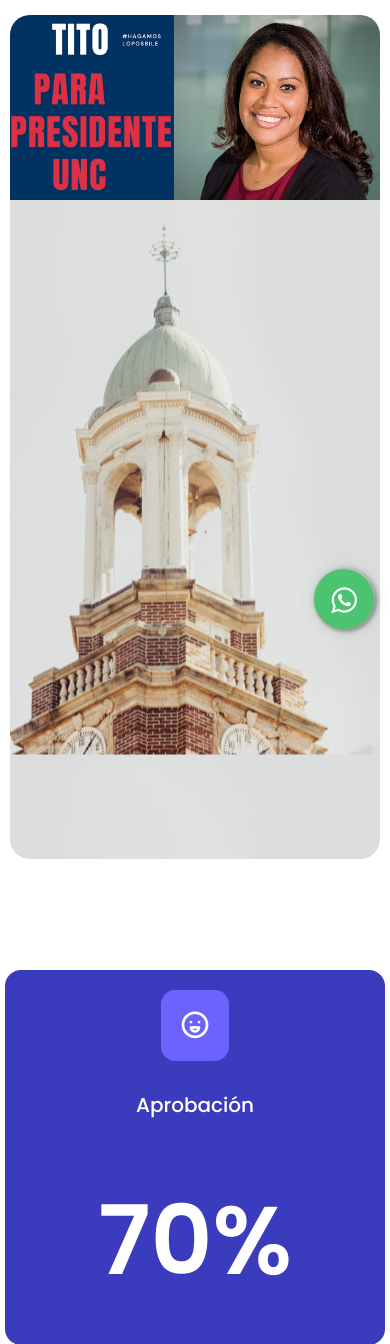
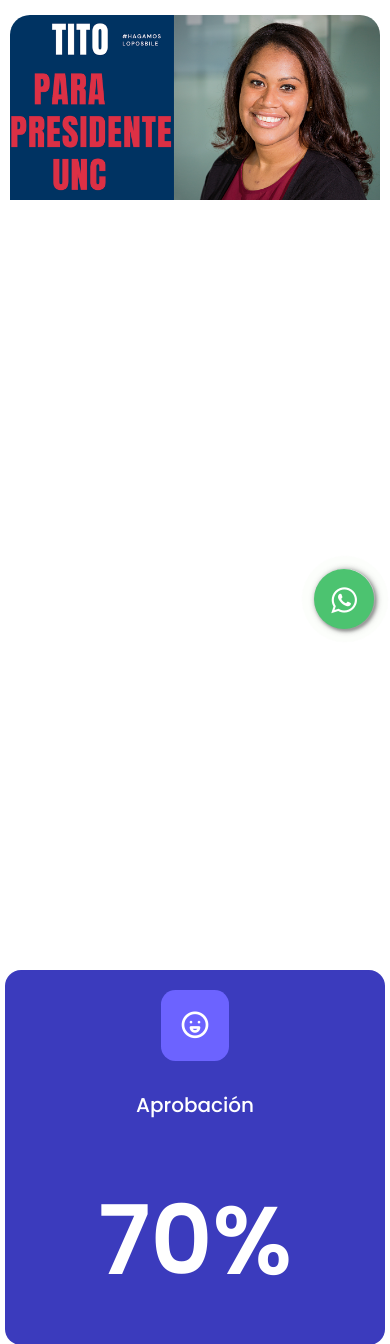
Before and after one commit to lomo-saltado/web, a PHP site: page /scholl/index.html in a window 390 px wide. Shown: the part 200-1544 px from the top of the page. Run offline with PHP 8.4, Linux system fonts and the light colour scheme; some libraries are stand-ins or nearby versions.

Commit message:
Update estilo.css

```diff
--- a/scholl/css/estilo.css
+++ b/scholl/css/estilo.css
@@ -855,9 +855,6 @@
     header {
         height: 100vh;
         margin: 10px;
-        /* background: rgb(217, 221, 220); */
-        background: url(../imagenes/bgmovile.jpeg);
-        background-position: center;
 
 
     }
```
